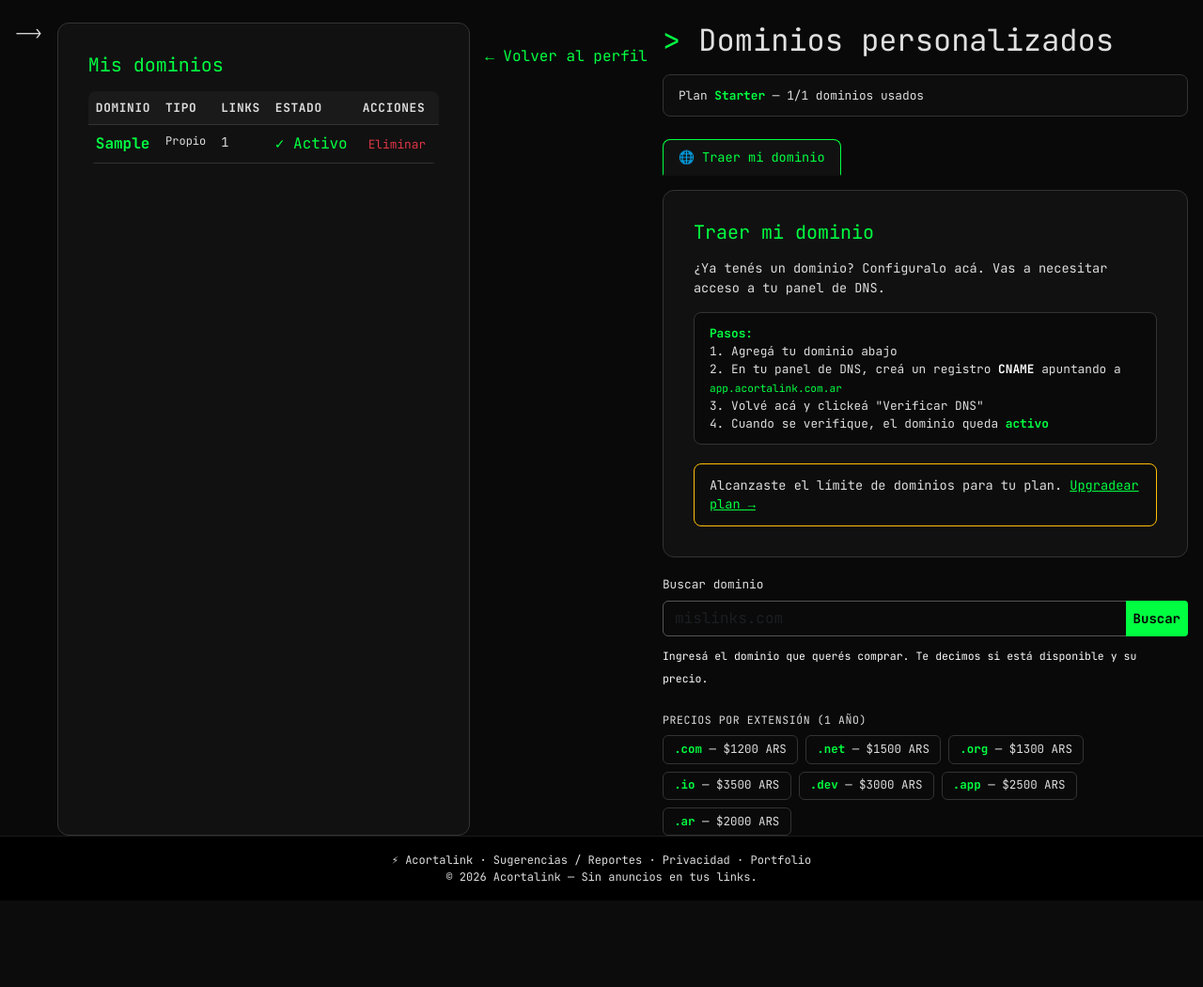
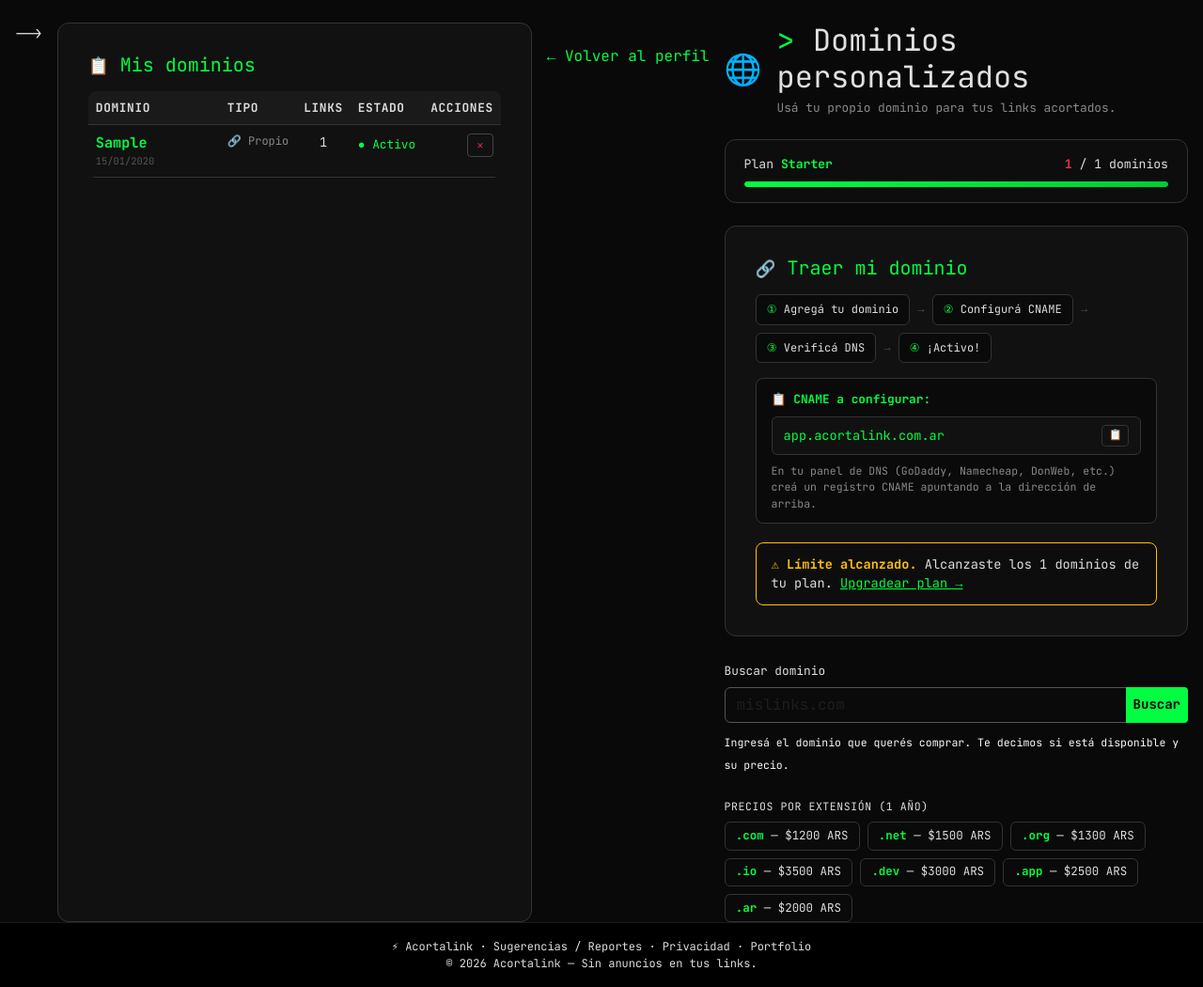
Before and after one commit to DarkyDieLJob/acortalink, a Django app: page /dominios/ in a window 1280 px wide. Shown: the part 51-1101 px from the top of the page at 94% size. Before the commit the page ends 988 px from the top, so only its background shows below. Run offline with Django 5.2, Linux system fonts and the light colour scheme; a user stored in the database is signed in; tables that the repository leaves empty hold one stand-in row (values such as "Sample post"); parts of the project's set-up code (start-up, migrations or seed data) failed here and were passed over; some libraries are stand-ins or nearby versions.

Commit message:
ui: redesign custom domains page — visual plan card with progress bar, wizard steps, CNAME copy button, empty state, cleaner table

```diff
--- a/core/templates/core/custom_domains.html
+++ b/core/templates/core/custom_domains.html
@@ -6,13 +6,34 @@
 {% block acortador_content %}
 
 <div style="max-width:760px; margin:0 auto;">
-    <h2 class="console-heading mb-3">Dominios personalizados</h2>
 
-    <div style="background:#0d0d0d; border:1px solid #333; border-radius:8px; padding:0.75rem 1rem; margin-bottom:1.5rem; color:#ddd; font-size:0.8rem;">
-        Plan <strong style="color:#00ff41;">{{ plan|title }}</strong> —
-        {{ domain_count }}/{{ domain_limit }} dominios usados
+    <!-- Header -->
+    <div class="d-flex align-items-center gap-3 mb-4">
+        <div style="font-size:2rem;">🌐</div>
+        <div>
+            <h2 class="console-heading mb-0">Dominios personalizados</h2>
+            <p style="color:#888; font-size:0.8rem; margin:0.25rem 0 0 0;">
+                Usá tu propio dominio para tus links acortados.
+            </p>
+        </div>
     </div>
 
+    <!-- Plan card -->
+    <div style="background:#0d0d0d; border:1px solid #333; border-radius:12px; padding:1rem 1.25rem; margin-bottom:1.5rem;">
+        <div class="d-flex justify-content-between align-items-center mb-2">
+            <span style="color:#ddd; font-size:0.82rem;">
+                Plan <strong style="color:#00ff41;">{{ plan|title }}</strong>
+            </span>
+            <span style="color:#ddd; font-size:0.82rem;">
+                <strong style="color:{% if domain_count >= domain_limit %}#dc3545{% else %}#00ff41{% endif %};">{{ domain_count }}</strong> / {{ domain_limit }} dominios
+            </span>
+        </div>
+        <div style="background:#1a1a1a; border-radius:6px; height:6px; overflow:hidden;">
+            <div style="background:linear-gradient(90deg, #00ff41, #00cc33); height:100%; width:{% widthratio domain_count domain_limit 100 %}%; border-radius:6px; transition:width 0.3s;"></div>
+        </div>
+    </div>
+
+    <!-- Checkout status alerts -->
     {% if checkout_status == 'success' %}
     <div style="background:#0d1a0d; border:1px solid #00ff41; border-radius:8px; padding:0.75rem 1rem; margin-bottom:1rem; color:#fff; font-size:0.85rem;">
         <strong style="color:#00ff41;">✓ Pago aprobado.</strong> Tu dominio está siendo registrado. Esto puede tardar unos minutos.
@@ -33,26 +54,43 @@
     </div>
     {% endif %}
 
-    <!-- Tabs -->
-    <div class="edit-tabs mb-3">
-        <button type="button" class="edit-tab active" data-tab="byod">🌐 Traer mi dominio</button>
-        <!-- <button type="button" class="edit-tab" data-tab="buy">🛒 Comprar dominio</button> -->
+    <!-- Add domain section -->
+    <div class="acortalink-form mb-4">
+        <h5 class="mb-3" style="color:#00ff41;">
+            <span style="font-size:1.1rem;">🔗</span> Traer mi dominio
+        </h5>
+
+        <!-- Wizard steps -->
+        <div class="d-flex flex-wrap gap-2 mb-3" style="font-size:0.75rem;">
+            <div style="background:#0a0a0a; border:1px solid #333; border-radius:6px; padding:0.4rem 0.7rem; color:#ddd;">
+                <span style="color:#00ff41;">①</span> Agregá tu dominio
+            </div>
+            <div style="color:#555; padding:0.4rem 0;">→</div>
+            <div style="background:#0a0a0a; border:1px solid #333; border-radius:6px; padding:0.4rem 0.7rem; color:#ddd;">
+                <span style="color:#00ff41;">②</span> Configurá CNAME
+            </div>
+            <div style="color:#555; padding:0.4rem 0;">→</div>
+            <div style="background:#0a0a0a; border:1px solid #333; border-radius:6px; padding:0.4rem 0.7rem; color:#ddd;">
+                <span style="color:#00ff41;">③</span> Verificá DNS
+            </div>
+            <div style="color:#555; padding:0.4rem 0;">→</div>
+            <div style="background:#0a0a0a; border:1px solid #333; border-radius:6px; padding:0.4rem 0.7rem; color:#ddd;">
+                <span style="color:#00ff41;">④</span> ¡Activo!
+            </div>
         </div>
 
-    <!-- Tab: BYOD -->
-    <div class="edit-panel active" data-panel="byod">
-        <div class="acortalink-form mb-3">
-            <h5 class="mb-3" style="color:#00ff41;">Traer mi dominio</h5>
-            <p style="color:#ddd; font-size:0.85rem; margin-bottom:1rem;">
-                ¿Ya tenés un dominio? Configuralo acá. Vas a necesitar acceso a tu panel de DNS.
+        <!-- CNAME info box -->
+        <div style="background:#0a0a0a; border:1px solid #333; border-radius:8px; padding:0.75rem 1rem; margin-bottom:1.25rem; color:#ddd; font-size:0.8rem;">
+            <div style="margin-bottom:0.5rem;">
+                <strong style="color:#00ff41;">📋 CNAME a configurar:</strong>
+            </div>
+            <div style="background:#111; border:1px solid #333; border-radius:6px; padding:0.5rem 0.75rem; font-family:monospace; font-size:0.85rem; color:#00ff41; display:flex; align-items:center; justify-content:space-between;">
+                <span>{{ cname_target }}</span>
+                <button type="button" onclick="navigator.clipboard.writeText('{{ cname_target }}'); this.textContent='✓'; setTimeout(()=>this.textContent='📋',1500);" style="background:none; border:1px solid #333; border-radius:4px; color:#888; font-size:0.7rem; padding:0.15rem 0.4rem; cursor:pointer;">📋</button>
+            </div>
+            <p style="margin:0.5rem 0 0 0; color:#888; font-size:0.72rem;">
+                En tu panel de DNS (GoDaddy, Namecheap, DonWeb, etc.) creá un registro CNAME apuntando a la dirección de arriba.
             </p>
-
-            <div style="background:#0a0a0a; border:1px solid #333; border-radius:8px; padding:0.75rem 1rem; margin-bottom:1.25rem; color:#ddd; font-size:0.8rem;">
-                <strong style="color:#00ff41;">Pasos:</strong><br>
-                1. Agregá tu dominio abajo<br>
-                2. En tu panel de DNS, creá un registro <strong style="color:#fff;">CNAME</strong> apuntando a <code style="color:#00ff41;">{{ cname_target }}</code><br>
-                3. Volvé acá y clickeá "Verificar DNS"<br>
-                4. Cuando se verifique, el dominio queda <strong style="color:#00ff41;">activo</strong>
         </div>
 
         {% if domain_count < domain_limit %}
@@ -60,20 +98,23 @@
             {% csrf_token %}
             <input type="hidden" name="action" value="add">
             <label class="form-label text-light" style="font-size:0.8rem;">Tu dominio</label>
-                <input type="text" name="domain" class="form-control mb-2"
-                       placeholder="mislinks.com" required>
-                <small class="text-light" style="font-size:0.72rem; display:block; margin-bottom:0.75rem;">
+            <div class="input-group mb-2">
+                <input type="text" name="domain" class="form-control"
+                       placeholder="mislinks.com" required
+                       style="font-size:1rem;">
+                <button type="submit" class="btn btn-acortar" style="font-size:0.85rem;">+ Agregar</button>
+            </div>
+            <small class="text-light" style="font-size:0.72rem;">
                 Sin http:// ni www. Solo el dominio base.
             </small>
-                <button type="submit" class="btn btn-sm btn-acortar">Agregar dominio</button>
         </form>
         {% else %}
         <div style="background:#0d0d0d; border:1px solid #ffc107; border-radius:8px; padding:0.75rem 1rem; color:#ddd; font-size:0.85rem;">
-                Alcanzaste el límite de dominios para tu plan.
+            <strong style="color:#ffc107;">⚠ Límite alcanzado.</strong>
+            Alcanzaste los {{ domain_limit }} dominios de tu plan.
             <a href="{% url 'core:subscribir' %}" style="color:#00ff41;">Upgradear plan →</a>
         </div>
         {% endif %}
-        </div>
     </div>
 
     <!-- Tab: Buy (hidden — for future use when registrar affiliate/reseller is enabled)
@@ -163,71 +204,82 @@
 
     <!-- DonWeb affiliate referral (hidden — enable via DONWEB_AFFILIATE_ENABLED=True) -->
     {% if donweb_affiliate_enabled and donweb_affiliate_link %}
-    <div class="acortalink-form mb-3" style="background:#0d0d0d; border:1px solid #333; border-radius:8px; padding:1rem 1.25rem;">
-        <h5 class="mb-2" style="color:#00ff41;">¿No tenés dominio? Compralo en DonWeb</h5>
+    <div class="acortalink-form mb-4" style="border-color:#00cc33; border-style:dashed;">
+        <div class="d-flex align-items-start gap-3">
+            <div style="font-size:1.5rem;">🛒</div>
+            <div style="flex:1;">
+                <h5 class="mb-1" style="color:#00ff41;">¿No tenés dominio?</h5>
                 <p style="color:#ddd; font-size:0.82rem; margin-bottom:0.75rem;">
-            Si todavía no tenés un dominio, podés comprarlo en DonWeb con
-            <strong style="color:#00ff41;">20% OFF en tu primera compra</strong>
-            usando nuestro link de referido. Después agregalo acá arriba y listo.
+                    Compralo en DonWeb con <strong style="color:#00ff41;">20% OFF en tu primera compra</strong>.
+                    Después volvé y agregalo acá arriba.
                 </p>
                 <a href="{{ donweb_affiliate_link }}" target="_blank" rel="nofollow sponsored noopener"
                    class="btn btn-sm btn-acortar" style="text-decoration:none;">
-            Comprar dominio en DonWeb con 20% OFF →
+                    Comprar en DonWeb con descuento →
                 </a>
                 <p style="color:#555; font-size:0.65rem; margin-top:0.5rem; margin-bottom:0;">
                     Link de referido. Acortalink puede recibir una comisión por tu compra.
                 </p>
+            </div>
+        </div>
     </div>
     {% endif %}
 
     <!-- Domain list -->
     {% if domains %}
     <div class="acortalink-form">
-        <h5 class="mb-3" style="color:#00ff41;">Mis dominios</h5>
+        <h5 class="mb-3" style="color:#00ff41;">
+            <span style="font-size:1.1rem;">📋</span> Mis dominios
+        </h5>
         <div class="table-responsive">
             <table class="table links-table mb-0">
                 <thead>
                     <tr>
-                        <th>Dominio</th>
+                        <th style="min-width:140px;">Dominio</th>
                         <th>Tipo</th>
-                        <th>Links</th>
+                        <th class="text-center">Links</th>
                         <th>Estado</th>
-                        <th>Acciones</th>
+                        <th class="text-end">Acciones</th>
                     </tr>
                 </thead>
                 <tbody>
                     {% for d in domains %}
                     <tr>
-                        <td style="color:#00ff41; font-weight:700;">{{ d.domain }}</td>
+                        <td>
+                            <div style="color:#00ff41; font-weight:700; font-size:0.95rem;">{{ d.domain }}</div>
+                            {% if d.status == 'active' %}
+                            <div style="font-size:0.65rem; color:#555;">{{ d.creado|date:"d/m/Y" }}</div>
+                            {% endif %}
+                        </td>
                         <td style="font-size:0.75rem;">
                             {% if d.source == 'purchased' %}
-                                <span style="color:#00ccff;">Comprado</span>
+                                <span style="color:#00ccff;">🛒 Comprado</span>
                             {% else %}
-                                <span style="color:#ddd;">Propio</span>
+                                <span style="color:#888;">🔗 Propio</span>
                             {% endif %}
                         </td>
-                        <td style="font-size:0.85rem;">{{ d.link_count }}</td>
+                        <td class="text-center" style="font-size:0.85rem; color:#ddd;">{{ d.link_count }}</td>
                         <td>
                             {% if d.status == 'active' %}
-                                <span style="color:#00ff41;">✓ Activo</span>
+                                <span style="color:#00ff41; font-size:0.8rem;">● Activo</span>
                             {% elif d.status == 'pending' %}
-                                <span style="color:#ffc107;">⏳ Pendiente</span>
+                                <span style="color:#ffc107; font-size:0.8rem;">● Pendiente</span>
                                 {% if d.source == 'purchased' and d.purchase_status == 'purchase_pending' %}
-                                <div style="font-size:0.68rem; color:#ffc107;">Pago pendiente</div>
+                                <div style="font-size:0.65rem; color:#ffc107;">Pago pendiente</div>
                                 {% endif %}
                             {% elif d.status == 'failed' %}
-                                <span style="color:#dc3545;">✗ Fallido</span>
+                                <span style="color:#dc3545; font-size:0.8rem;">● Fallido</span>
                             {% endif %}
                         </td>
-                        <td>
-                            <div class="d-flex gap-2 flex-wrap">
+                        <td class="text-end">
+                            <div class="d-flex gap-1 flex-wrap justify-content-end">
                                 {% if d.status != 'active' and d.source == 'byod' %}
                                 <form method="post" style="display:inline;">
                                     {% csrf_token %}
                                     <input type="hidden" name="action" value="verify">
                                     <input type="hidden" name="pk" value="{{ d.pk }}">
-                                    <button type="submit" style="color:#00ff41; background:none; border:1px solid #00ff41; border-radius:4px; cursor:pointer; font-size:0.72rem; padding:0.15rem 0.5rem;">
-                                        Verificar DNS
+                                    <button type="submit" style="color:#00ff41; background:none; border:1px solid #00ff41; border-radius:4px; cursor:pointer; font-size:0.7rem; padding:0.2rem 0.6rem; white-space:nowrap;">
+                                        ✓ Verificar
                                     </button>
                                 </form>
                                 {% endif %}
@@ -236,7 +288,7 @@
                                     {% csrf_token %}
                                     <input type="hidden" name="action" value="delete">
                                     <input type="hidden" name="pk" value="{{ d.pk }}">
-                                    <button type="submit" style="color:#dc3545; background:none; border:none; cursor:pointer; font-size:0.8rem;">Eliminar</button>
+                                    <button type="submit" style="color:#dc3545; background:none; border:1px solid #444; border-radius:4px; cursor:pointer; font-size:0.7rem; padding:0.2rem 0.6rem; white-space:nowrap;">✕</button>
                                 </form>
                             </div>
                         </td>
@@ -246,6 +298,15 @@
             </table>
         </div>
     </div>
+    {% else %}
+    <!-- Empty state -->
+    <div class="acortalink-form text-center" style="padding:2.5rem 1.5rem;">
+        <div style="font-size:2.5rem; margin-bottom:0.75rem; opacity:0.4;">🌐</div>
+        <p style="color:#888; font-size:0.9rem; margin:0;">
+            Todavía no agregaste dominios.<br>
+            Agregá tu dominio arriba para empezar.
+        </p>
+    </div>
     {% endif %}
 
     <div class="mt-4 text-center">
@@ -253,16 +314,4 @@
     </div>
 </div>
 
-<script>
-document.querySelectorAll('.edit-tab').forEach(function(tab) {
-    tab.addEventListener('click', function() {
-        var target = this.dataset.tab;
-        document.querySelectorAll('.edit-tab').forEach(function(t) { t.classList.remove('active'); });
-        document.querySelectorAll('.edit-panel').forEach(function(p) { p.classList.remove('active'); });
-        this.classList.add('active');
-        document.querySelector('[data-panel="' + target + '"]').classList.add('active');
-    });
-});
-</script>
-
 {% endblock %}
```
Lines whose indentation alone changed are shown as unchanged.
